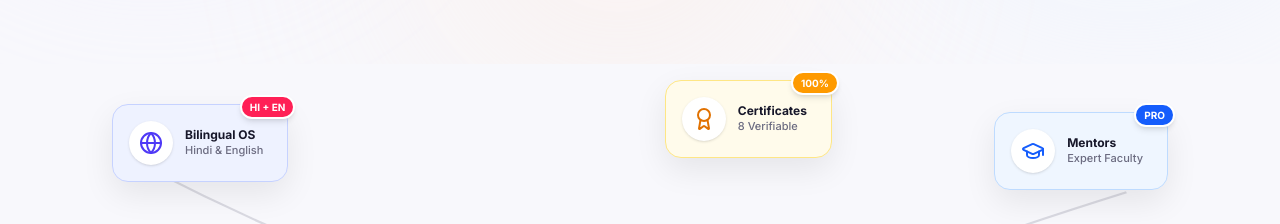
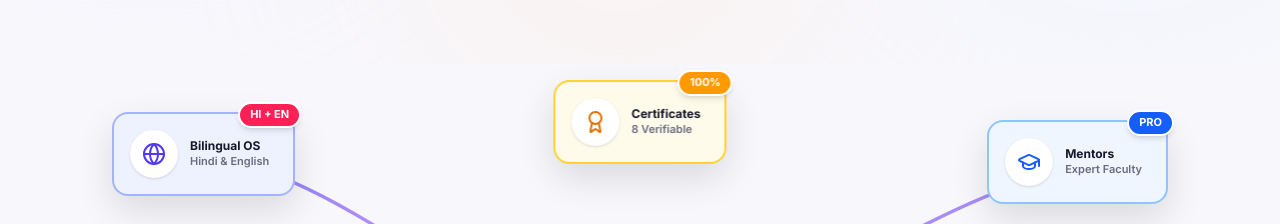
Before and after one commit to ersamirsingh/class-connect, a React (Vite) app in the folder client/: page / in a window 1280 px wide. Shown: the part 728-952 px from the top of the page. Built offline with nearby package versions, Linux system fonts and the light colour scheme; no server answers.

Commit message:
style(ui): update ConnectedConstellationSection with darker gradient stroke, sweeping bezier curves anchored directly to node boxes, and smooth cubic-bezier draw animation

```diff
--- a/client/src/components/home/ConnectedConstellationSection.jsx
+++ b/client/src/components/home/ConnectedConstellationSection.jsx
@@ -3,11 +3,9 @@ import { motion, useInView } from 'framer-motion';
 import {
   Globe,
   Award,
-  Sparkles,
   Users,
   Star,
   GraduationCap,
-  CheckCircle2,
   Code2
 } from 'lucide-react';
 import { useLanguage } from '../../context/LanguageContext';
@@ -18,7 +16,7 @@ export function ConnectedConstellationSection() {
   const sectionRef = useRef(null);
   const isInView = useInView(sectionRef, { once: false, margin: '-100px' });
 
-  // Floating Node Data based on prompt & reference image
+  // Floating Node Data
   const nodes = [
     {
       id: 'node-bilingual',
@@ -28,9 +26,9 @@ export function ConnectedConstellationSection() {
       badgeBg: 'bg-rose-500',
       icon: Globe,
       color: 'text-indigo-600',
-      bgColor: 'bg-indigo-50 dark:bg-indigo-950/40',
-      borderColor: 'border-indigo-200 dark:border-indigo-800/50',
-      pos: 'top-4 left-4 lg:top-10 lg:left-12',
+      bgColor: 'bg-indigo-50 dark:bg-indigo-950/50',
+      borderColor: 'border-indigo-300 dark:border-indigo-700',
+      pos: 'top-6 left-4 lg:top-12 lg:left-12',
     },
     {
       id: 'node-certificates',
@@ -40,9 +38,9 @@ export function ConnectedConstellationSection() {
       badgeBg: 'bg-amber-500',
       icon: Award,
       color: 'text-amber-600',
-      bgColor: 'bg-amber-50 dark:bg-amber-950/40',
-      borderColor: 'border-amber-200 dark:border-amber-800/50',
-      pos: 'top-0 right-1/4 lg:top-4 lg:right-1/3',
+      bgColor: 'bg-amber-50 dark:bg-amber-950/50',
+      borderColor: 'border-amber-300 dark:border-amber-700',
+      pos: 'top-2 left-1/2 -translate-x-1/2 lg:top-4 lg:left-1/2',
     },
     {
       id: 'node-instructors',
@@ -52,9 +50,9 @@ export function ConnectedConstellationSection() {
       badgeBg: 'bg-blue-600',
       icon: GraduationCap,
       color: 'text-blue-600',
-      bgColor: 'bg-blue-50 dark:bg-blue-950/40',
-      borderColor: 'border-blue-200 dark:border-blue-800/50',
-      pos: 'top-6 right-4 lg:top-12 lg:right-12',
+      bgColor: 'bg-blue-50 dark:bg-blue-950/50',
+      borderColor: 'border-blue-300 dark:border-blue-700',
+      pos: 'top-8 right-4 lg:top-14 lg:right-12',
     },
     {
       id: 'node-skills',
@@ -64,9 +62,9 @@ export function ConnectedConstellationSection() {
       badgeBg: 'bg-emerald-600',
       icon: Code2,
       color: 'text-emerald-600',
-      bgColor: 'bg-emerald-50 dark:bg-emerald-950/40',
-      borderColor: 'border-emerald-200 dark:border-emerald-800/50',
-      pos: 'bottom-6 left-4 lg:bottom-12 lg:left-16',
+      bgColor: 'bg-emerald-50 dark:bg-emerald-950/50',
+      borderColor: 'border-emerald-300 dark:border-emerald-700',
+      pos: 'bottom-8 left-4 lg:bottom-16 lg:left-16',
     },
     {
       id: 'node-learners',
@@ -76,9 +74,9 @@ export function ConnectedConstellationSection() {
       badgeBg: 'bg-purple-600',
       icon: Users,
       color: 'text-purple-600',
-      bgColor: 'bg-purple-50 dark:bg-purple-950/40',
-      borderColor: 'border-purple-200 dark:border-purple-800/50',
-      pos: 'bottom-2 left-1/3 lg:bottom-6 lg:left-1/2 -translate-x-1/2',
+      bgColor: 'bg-purple-50 dark:bg-purple-950/50',
+      borderColor: 'border-purple-300 dark:border-purple-700',
+      pos: 'bottom-2 left-1/2 -translate-x-1/2 lg:bottom-6 lg:left-1/2',
     },
     {
       id: 'node-rating',
@@ -88,86 +86,100 @@ export function ConnectedConstellationSection() {
       badgeBg: 'bg-orange-500',
       icon: Star,
       color: 'text-orange-500',
-      bgColor: 'bg-orange-50 dark:bg-orange-950/40',
-      borderColor: 'border-orange-200 dark:border-orange-800/50',
-      pos: 'bottom-8 right-4 lg:bottom-14 lg:right-16',
+      bgColor: 'bg-orange-50 dark:bg-orange-950/50',
+      borderColor: 'border-orange-300 dark:border-orange-700',
+      pos: 'bottom-10 right-4 lg:bottom-16 lg:right-16',
     },
   ];
 
   return (
     <section
       ref={sectionRef}
-      className="relative py-28 px-4 sm:px-8 bg-[var(--canvas)] overflow-hidden min-h-[640px] flex items-center justify-center"
+      className="relative py-32 px-4 sm:px-8 bg-[var(--canvas)] overflow-hidden min-h-[680px] flex items-center justify-center"
     >
-      {/* Dynamic Animated Curved SVG Connector Lines (Reference Image Style) */}
+      {/* Dynamic Darker & Sweeping Curved SVG Lines (Targeted Anchor Connections) */}
       <svg
-        className="absolute inset-0 w-full h-full pointer-events-none z-0"
+        className="absolute inset-0 w-full h-full pointer-events-none z-0 overflow-visible"
         viewBox="0 0 1000 600"
         preserveAspectRatio="none"
         fill="none"
       >
-        {/* Top-Left Curve */}
+        <defs>
+          <linearGradient id="constellationGradient" x1="0%" y1="0%" x2="100%" y2="100%">
+            <stop offset="0%" stopColor="#4338F2" stopOpacity="0.8" />
+            <stop offset="50%" stopColor="#8B5CF6" stopOpacity="0.8" />
+            <stop offset="100%" stopColor="#FF6B35" stopOpacity="0.8" />
+          </linearGradient>
+        </defs>
+
+        {/* 1. Top-Left Node (Bilingual) -> Center */}
         <motion.path
-          d="M 120 100 Q 250 180 400 240"
-          stroke="var(--ink-faint)"
-          strokeWidth="2"
-          strokeDasharray="4 4"
-          opacity={0.35}
-          initial={{ pathLength: 0 }}
-          animate={isInView ? { pathLength: 1 } : { pathLength: 0 }}
-          transition={{ duration: 1.2, ease: 'easeOut' }}
+          d="M 120 70 C 260 90, 320 180, 420 220"
+          stroke="url(#constellationGradient)"
+          strokeWidth="3"
+          strokeLinecap="round"
+          initial={{ pathLength: 0, opacity: 0 }}
+          animate={isInView ? { pathLength: 1, opacity: 0.85 } : { pathLength: 0, opacity: 0 }}
+          transition={{ duration: 1.4, ease: [0.16, 1, 0.3, 1] }}
         />
 
-        {/* Top-Right Curve */}
+        {/* 2. Top-Center Node (Certificates) -> Center */}
         <motion.path
-          d="M 880 120 Q 720 180 600 240"
-          stroke="var(--ink-faint)"
-          strokeWidth="2"
-          strokeDasharray="4 4"
-          opacity={0.35}
-          initial={{ pathLength: 0 }}
-          animate={isInView ? { pathLength: 1 } : { pathLength: 0 }}
-          transition={{ duration: 1.2, delay: 0.2, ease: 'easeOut' }}
+          d="M 500 50 C 500 110, 500 160, 500 210"
+          stroke="url(#constellationGradient)"
+          strokeWidth="3"
+          strokeLinecap="round"
+          initial={{ pathLength: 0, opacity: 0 }}
+          animate={isInView ? { pathLength: 1, opacity: 0.85 } : { pathLength: 0, opacity: 0 }}
+          transition={{ duration: 1.4, delay: 0.1, ease: [0.16, 1, 0.3, 1] }}
         />
 
-        {/* Bottom-Left Curve */}
+        {/* 3. Top-Right Node (Mentors) -> Center */}
         <motion.path
-          d="M 160 480 Q 300 420 400 360"
-          stroke="var(--ink-faint)"
-          strokeWidth="2"
-          strokeDasharray="4 4"
-          opacity={0.35}
-          initial={{ pathLength: 0 }}
-          animate={isInView ? { pathLength: 1 } : { pathLength: 0 }}
-          transition={{ duration: 1.2, delay: 0.3, ease: 'easeOut' }}
+          d="M 880 80 C 740 110, 680 180, 580 220"
+          stroke="url(#constellationGradient)"
+          strokeWidth="3"
+          strokeLinecap="round"
+          initial={{ pathLength: 0, opacity: 0 }}
+          animate={isInView ? { pathLength: 1, opacity: 0.85 } : { pathLength: 0, opacity: 0 }}
+          transition={{ duration: 1.4, delay: 0.2, ease: [0.16, 1, 0.3, 1] }}
         />
 
-        {/* Bottom-Right Curve */}
+        {/* 4. Bottom-Left Node (Job Skills) -> Center */}
         <motion.path
-          d="M 840 460 Q 700 400 600 360"
-          stroke="var(--ink-faint)"
-          strokeWidth="2"
-          strokeDasharray="4 4"
-          opacity={0.35}
-          initial={{ pathLength: 0 }}
-          animate={isInView ? { pathLength: 1 } : { pathLength: 0 }}
-          transition={{ duration: 1.2, delay: 0.4, ease: 'easeOut' }}
+          d="M 140 500 C 280 460, 340 380, 420 340"
+          stroke="url(#constellationGradient)"
+          strokeWidth="3"
+          strokeLinecap="round"
+          initial={{ pathLength: 0, opacity: 0 }}
+          animate={isInView ? { pathLength: 1, opacity: 0.85 } : { pathLength: 0, opacity: 0 }}
+          transition={{ duration: 1.4, delay: 0.3, ease: [0.16, 1, 0.3, 1] }}
         />
 
-        {/* Bottom-Center Straight Up Curve */}
+        {/* 5. Bottom-Center Node (Learners) -> Center */}
         <motion.path
-          d="M 500 520 L 500 400"
-          stroke="var(--ink-faint)"
-          strokeWidth="2"
-          strokeDasharray="4 4"
-          opacity={0.35}
-          initial={{ pathLength: 0 }}
-          animate={isInView ? { pathLength: 1 } : { pathLength: 0 }}
-          transition={{ duration: 1, delay: 0.5, ease: 'easeOut' }}
+          d="M 500 540 C 500 470, 500 410, 500 350"
+          stroke="url(#constellationGradient)"
+          strokeWidth="3"
+          strokeLinecap="round"
+          initial={{ pathLength: 0, opacity: 0 }}
+          animate={isInView ? { pathLength: 1, opacity: 0.85 } : { pathLength: 0, opacity: 0 }}
+          transition={{ duration: 1.4, delay: 0.4, ease: [0.16, 1, 0.3, 1] }}
+        />
+
+        {/* 6. Bottom-Right Node (Rating) -> Center */}
+        <motion.path
+          d="M 860 480 C 720 440, 660 380, 580 340"
+          stroke="url(#constellationGradient)"
+          strokeWidth="3"
+          strokeLinecap="round"
+          initial={{ pathLength: 0, opacity: 0 }}
+          animate={isInView ? { pathLength: 1, opacity: 0.85 } : { pathLength: 0, opacity: 0 }}
+          transition={{ duration: 1.4, delay: 0.5, ease: [0.16, 1, 0.3, 1] }}
         />
       </svg>
 
-      {/* Floating 3D App Icon Nodes (Reference Style) */}
+      {/* Floating 3D Nodes connected to the curved paths */}
       <div className="absolute inset-0 max-w-6xl mx-auto pointer-events-none z-10">
         {nodes.map((node, index) => {
           const IconComp = node.icon;
@@ -175,30 +187,30 @@ export function ConnectedConstellationSection() {
             <motion.div
               key={node.id}
               className={`absolute ${node.pos} pointer-events-auto`}
-              initial={{ scale: 0, opacity: 0, y: 30 }}
-              animate={isInView ? { scale: 1, opacity: 1, y: 0 } : { scale: 0, opacity: 0, y: 30 }}
+              initial={{ scale: 0, opacity: 0, y: 40 }}
+              animate={isInView ? { scale: 1, opacity: 1, y: 0 } : { scale: 0, opacity: 0, y: 40 }}
               transition={{
                 duration: 0.6,
-                delay: 0.15 * index,
+                delay: 0.12 * index + 0.2,
                 type: 'spring',
-                stiffness: 260,
-                damping: 20,
+                stiffness: 240,
+                damping: 18,
               }}
-              whileHover={{ scale: 1.08, y: -4 }}
+              whileHover={{ scale: 1.08, y: -5 }}
             >
-              <div className={`relative p-3.5 sm:p-4 rounded-2xl ${node.bgColor} border ${node.borderColor} shadow-[0_12px_32px_rgba(0,0,0,0.08)] backdrop-blur-md flex items-center gap-3 transition-transform`}>
-                {/* Red/Color Notification Pill Badge (Exact Reference Style) */}
-                <div className={`absolute -top-2.5 -right-2 px-2 py-0.5 rounded-full text-[10px] font-black text-white ${node.badgeBg} shadow-md border-2 border-white dark:border-slate-900`}>
+              <div className={`relative p-3.5 sm:p-4 rounded-2xl ${node.bgColor} border-2 ${node.borderColor} shadow-[0_14px_36px_rgba(0,0,0,0.12)] backdrop-blur-md flex items-center gap-3 transition-transform`}>
+                {/* Red/Color Notification Pill Badge */}
+                <div className={`absolute -top-3 -right-2 px-2.5 py-0.5 rounded-full text-[11px] font-extrabold text-white ${node.badgeBg} shadow-md border-2 border-white dark:border-slate-900`}>
                   {node.badge}
                 </div>
 
-                <div className={`w-10 h-10 sm:w-11 sm:h-11 rounded-xl bg-white dark:bg-slate-900 shadow-sm flex items-center justify-center ${node.color}`}>
+                <div className={`w-10 h-10 sm:w-12 sm:h-12 rounded-xl bg-white dark:bg-slate-900 shadow-sm flex items-center justify-center ${node.color}`}>
                   <IconComp className="w-5 h-5 sm:w-6 sm:h-6" />
                 </div>
 
                 <div className="hidden sm:block text-left pr-2">
-                  <div className="text-xs font-bold text-[var(--ink)] leading-tight">{node.title}</div>
-                  <div className="text-[11px] font-medium text-[var(--ink-muted)]">{node.sub}</div>
+                  <div className="text-xs font-extrabold text-[var(--ink)] leading-tight">{node.title}</div>
+                  <div className="text-[11px] font-semibold text-[var(--ink-muted)]">{node.sub}</div>
                 </div>
               </div>
             </motion.div>
@@ -206,12 +218,12 @@ export function ConnectedConstellationSection() {
         })}
       </div>
 
-      {/* Center Headline & Stats Text (Exact Reference Layout) */}
+      {/* Center Headline & Stats Grid */}
       <div className="relative z-20 max-w-3xl mx-auto text-center px-4 py-12">
         <motion.h2
-          initial={{ opacity: 0, y: 20 }}
-          animate={isInView ? { opacity: 1, y: 0 } : { opacity: 0, y: 20 }}
-          transition={{ duration: 0.7, delay: 0.3 }}
+          initial={{ opacity: 0, scale: 0.95, y: 20 }}
+          animate={isInView ? { opacity: 1, scale: 1, y: 0 } : { opacity: 0, scale: 0.95, y: 20 }}
+          transition={{ duration: 0.8, delay: 0.4 }}
           className="text-3xl sm:text-4xl md:text-5xl font-extrabold font-manrope text-[var(--ink)] tracking-tight leading-[1.2] mb-10"
         >
           {isHindi
@@ -219,26 +231,26 @@ export function ConnectedConstellationSection() {
             : 'Traditional online learning is fragmented. ClassConnect unites everything.'}
         </motion.h2>
 
-        {/* 3 Sub-Text Bullet Items in Grid (Exact Reference Style) */}
+        {/* 3 Sub-Text Bullet Items */}
         <motion.div
-          initial={{ opacity: 0, y: 20 }}
-          animate={isInView ? { opacity: 1, y: 0 } : { opacity: 0, y: 20 }}
-          transition={{ duration: 0.7, delay: 0.5 }}
+          initial={{ opacity: 0, y: 25 }}
+          animate={isInView ? { opacity: 1, y: 0 } : { opacity: 0, y: 25 }}
+          transition={{ duration: 0.8, delay: 0.6 }}
           className="grid grid-cols-1 sm:grid-cols-3 gap-6 pt-4 text-left font-mono"
         >
-          <div className="p-4 rounded-xl bg-[var(--surface)] border border-[var(--border)] shadow-sm">
+          <div className="p-4 rounded-xl bg-[var(--surface)] border border-[var(--border)] shadow-sm hover:border-[var(--primary)]/40 transition-colors">
             <div className="text-xs font-semibold text-[var(--ink-muted)] leading-relaxed">
               {isHindi ? '100% द्विभाषी हिंदी और अंग्रेजी भाषा में लर्निंग OS' : '100% Bilingual Hindi & English visual learning OS.'}
             </div>
           </div>
 
-          <div className="p-4 rounded-xl bg-[var(--surface)] border border-[var(--border)] shadow-sm">
+          <div className="p-4 rounded-xl bg-[var(--surface)] border border-[var(--border)] shadow-sm hover:border-[var(--primary)]/40 transition-colors">
             <div className="text-xs font-semibold text-[var(--ink-muted)] leading-relaxed">
               {isHindi ? '10,000+ सक्रिय विद्यार्थी रियल स्किल्स सीख रहे हैं' : '10,000+ active learners mastering real skills.'}
             </div>
           </div>
 
-          <div className="p-4 rounded-xl bg-[var(--surface)] border border-[var(--border)] shadow-sm">
+          <div className="p-4 rounded-xl bg-[var(--surface)] border border-[var(--border)] shadow-sm hover:border-[var(--primary)]/40 transition-colors">
             <div className="text-xs font-semibold text-[var(--ink-muted)] leading-relaxed">
               {isHindi ? '4.8★ रेटिंग और 8 सत्यापन योग्य प्रमाण पत्र' : '4.8★ rating with 8 verifiable skill certificates.'}
             </div>
```
